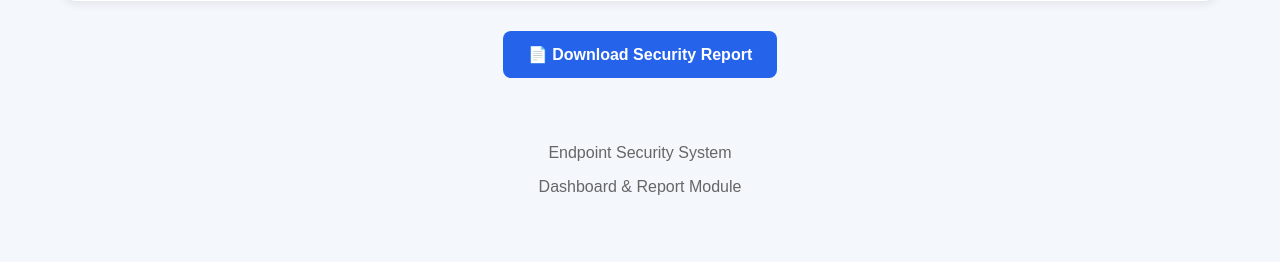
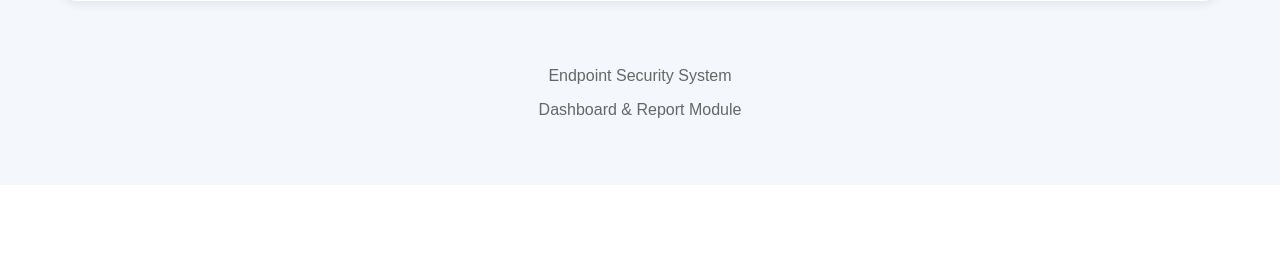
Before and after one commit to AbiaPV/Endpoint-security, a Flask app: page / in a window 1280 px wide. Shown: the part 763-1025 px from the top of the page. After the commit the page ends 881 px from the top, so only its background shows below. Run offline with Flask 3, Linux system fonts and the light colour scheme.

Commit message:
Refactor HTML structure for dashboard template

```diff
--- a/templates/dashboard.html
+++ b/templates/dashboard.html
@@ -173,21 +173,6 @@
 
         </section>
 
-
-        <!-- PDF BUTTON -->
-
-        <section class="report-section">
-
-            <a href="{{ url_for('download_report') }}"
-               class="download-button">
-
-                📄 Download Security Report
-
-            </a>
-
-        </section>
-
-
         <!-- FOOTER -->
 
         <footer>
```
